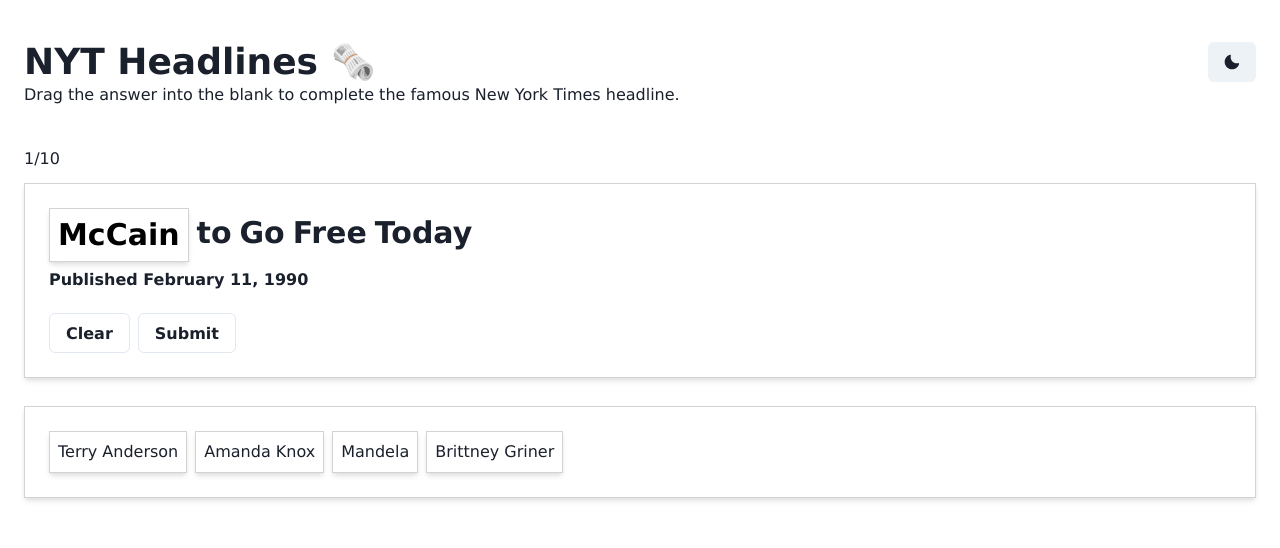
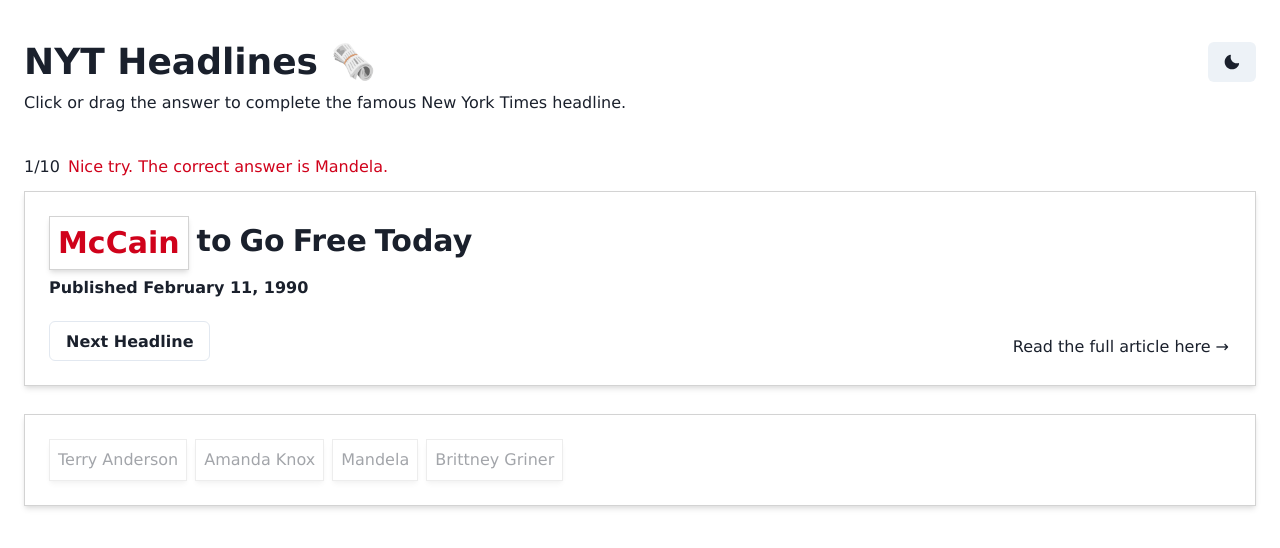
Before and after one commit to oliviawongnyc/headlines, a React (Create React App) app: page / in a window 1280 px wide. Both pictures are taken after a click on the button "McCain". Shown: the top 548 px of the page. Built offline with nearby package versions, Linux system fonts and the light colour scheme; a web font is replaced by a local one.

Commit message:
Removes clear/submit logic, submits immediately on guess

```diff
--- a/src/components/Answers/AnswerBank.tsx
+++ b/src/components/Answers/AnswerBank.tsx
@@ -1,11 +1,22 @@
 import { Box, Flex } from "@chakra-ui/react";
+import { useDroppable } from "@dnd-kit/core";
 import PossibleAnswer from "./PossibleAnswer";
 import { useAnswerBank } from "../../hooks/useAnswerBank";
 
 const AnswerBank = () => {
+  const { setNodeRef: setAnswerBankRef } = useDroppable({
+    id: "droppable-answer-bank",
+  });
   const { currentAnswerBank } = useAnswerBank();
+
   return (
-    <Box border="1px solid lightGray" boxShadow="md" p={["4", "6"]} w="100%">
+    <Box
+      border="1px solid lightGray"
+      boxShadow="md"
+      p={["4", "6"]}
+      w="100%"
+      ref={setAnswerBankRef}
+    >
       <Flex flexWrap="wrap" gap="2">
         {currentAnswerBank.map((answer) => {
           return <PossibleAnswer key={answer}>{answer}</PossibleAnswer>;
--- a/src/components/Answers/PossibleAnswer.tsx
+++ b/src/components/Answers/PossibleAnswer.tsx
@@ -1,53 +1,58 @@
 import { Box } from "@chakra-ui/react";
 import { useDraggable } from "@dnd-kit/core";
-import { useHeadline } from "../../hooks/useHeadline";
 import { useAnswerBank } from "../../hooks/useAnswerBank";
 import { useEffect } from "react";
+import { isMobile } from "../../data/helpers";
 import { useScore } from "../../hooks/useScore";
+import { useHeadline } from "../../hooks/useHeadline";
 
 const PossibleAnswer = ({ children }: { children: string }) => {
-  const { attributes, isDragging, listeners, setNodeRef, transform } =
-    useDraggable({
-      id: children,
-      data: { title: children },
-    });
+  const {
+    attributes,
+    isDragging,
+    listeners,
+    setNodeRef: setDraggableGuessRef,
+    transform,
+  } = useDraggable({
+    id: children,
+    data: { title: children },
+  });
 
-  const { setCurrentAnswerBank, setIsDragging } = useAnswerBank();
-  const { currentHeadlineIdx, gameHeadlines, setCurrentGuess } = useHeadline();
-  const { isCorrect } = useScore();
+  const { setIsDragging } = useAnswerBank();
+  const { dragHappened, setDragHappened, playersGuess } = useHeadline();
+  const { submitAGuess } = useScore();
+
+  const playerGuessed = !!playersGuess;
 
   useEffect(() => {
     setIsDragging(isDragging);
   }, [isDragging, setIsDragging]);
-
-  const makeAGuessOnClick = (e: any) => {
-    const originalAnswerBank = gameHeadlines[currentHeadlineIdx].answerBank;
-    setCurrentGuess(children);
-    setCurrentAnswerBank(
-      originalAnswerBank.filter((possibleAnswer) => possibleAnswer !== children)
-    );
-  };
 
   return (
     <Box
       as="button"
       border="1px solid lightGray"
       boxShadow="md"
-      // We don't want users to be able to focus/click another guess
-      // after the previous guess has been submitted
-      disabled={isCorrect !== null ? true : undefined}
-      opacity={isCorrect === null ? "" : "0.4"}
+      disabled={playerGuessed ? true : undefined}
+      opacity={playerGuessed ? "0.4" : ""}
       w="fit-content"
       p="2"
-      onTouchEnd={makeAGuessOnClick}
-      onClick={makeAGuessOnClick}
-      ref={setNodeRef}
+      {...(isMobile() && {
+        onTouchEnd: () => {
+          if (!dragHappened) {
+            submitAGuess(children);
+          }
+          setDragHappened(false);
+        },
+      })}
+      {...(!isMobile() && {
+        onClick: () => submitAGuess(children),
+      })}
+      ref={setDraggableGuessRef}
       sx={{
         touchAction: "none",
-        // We don't want users to be able to drag another guess
-        // after the previous guess has been submitted
         transform:
-          transform && isCorrect === null
+          transform && !playerGuessed
             ? `translate3d(${transform.x}px, ${transform.y}px, 0)`
             : undefined,
       }}
--- a/src/components/Game.tsx
+++ b/src/components/Game.tsx
@@ -1,7 +1,4 @@
 import { Flex, Text, useBreakpointValue } from "@chakra-ui/react";
-import { useHeadline } from "../hooks/useHeadline";
-import AnswerBank from "./Answers/AnswerBank";
-import HeadlineCard from "./Questions/HeadlineCard";
 import {
   DndContext,
   DragEndEvent,
@@ -11,12 +8,16 @@
   useSensor,
   useSensors,
 } from "@dnd-kit/core";
+import { isMobile } from "../data/helpers";
+import { QUESTION_COUNT } from "../data/constants";
+import AnswerBank from "./Answers/AnswerBank";
+import Header from "./Header";
+import HeadlineCard from "./Questions/HeadlineCard";
+import GameOver from "./GameOver";
+import { useHeadline } from "../hooks/useHeadline";
+import { useScore } from "../hooks/useScore";
 import { useAnswerBank } from "../hooks/useAnswerBank";
-import GameOver from "./GameOver";
-import Header from "./Header";
 import { Headline } from "../data/headlines";
-import { useScore } from "../hooks/useScore";
-import { QUESTION_COUNT } from "../data/constants";
 
 const Game = () => {
   const sensorBasedOnDevice = isMobile() ? TouchSensor : PointerSensor;
@@ -24,28 +25,32 @@
   const sensors = useSensors(
     useSensor(MouseSensor),
     useSensor(sensorBasedOnDevice, {
+      // This constraint gives us a way to decipher
+      // between a drag and a click.
       activationConstraint: {
         distance: 2,
       },
     })
   );
 
-  const { headline, gameHeadlines, setCurrentGuess, currentHeadlineIdx } =
+  const { setCurrentAnswerBank } = useAnswerBank();
+  const { currentHeadlineIdx, setDragHappened, headline, playersGuess } =
     useHeadline();
-  const { setCurrentAnswerBank } = useAnswerBank();
-  const { isCorrect } = useScore();
+  const { isCorrect, submitAGuess } = useScore();
 
-  const makeAGuessOnDrag = (e: DragEndEvent) => {
+  const playerGuessed = !!playersGuess;
+
+  const onDragEnd = (e: DragEndEvent) => {
     const guess = e.active.data.current;
-    if (!guess || e.over?.id !== "droppable") return;
-
-    const originalAnswerBank = gameHeadlines[currentHeadlineIdx].answerBank;
-    setCurrentGuess(guess.title);
-    setCurrentAnswerBank(
-      originalAnswerBank.filter(
-        (possibleAnswer) => possibleAnswer !== guess.title
-      )
-    );
+    if (!guess) return;
+    // If the draggable item is over the correct space, submit the guess
+    if (e.over && e.over.id === "droppable-headline-card") {
+      submitAGuess(guess.title);
+      // else, add it back to the answer bank
+    } else {
+      setCurrentAnswerBank([...(headline as Headline).answerBank]);
+    }
+    setDragHappened(true);
   };
 
   return (
@@ -54,7 +59,12 @@
       {headline && (
         <Flex alignItems={["end", "center"]} mb="3" mx={["4", "6"]} gap="2">
           <QuestionCount currentHeadlineIdx={currentHeadlineIdx} />
-          <Feedback headline={headline} isCorrect={isCorrect} />
+          {playerGuessed && (
+            <Feedback
+              correctAnswer={headline.correctAnswer}
+              isCorrect={isCorrect}
+            />
+          )}
         </Flex>
       )}
       <Flex
@@ -64,7 +74,7 @@
         mx={["4", "6"]}
       >
         {headline ? (
-          <DndContext onDragEnd={makeAGuessOnDrag} sensors={sensors}>
+          <DndContext onDragEnd={onDragEnd} sensors={sensors}>
             <HeadlineCard headline={headline} />
             <AnswerBank />
           </DndContext>
@@ -74,12 +84,6 @@
       </Flex>
     </>
   );
-};
-
-const isMobile = () => {
-  const regex =
-    /Mobi|Android|webOS|iPhone|iPad|iPod|BlackBerry|IEMobile|Opera Mini/i;
-  return regex.test(navigator.userAgent);
 };
 
 const QuestionCount = ({
@@ -95,24 +99,20 @@
 };
 
 const Feedback = ({
-  headline,
+  correctAnswer,
   isCorrect,
 }: {
-  headline?: Headline;
+  correctAnswer: string;
   isCorrect: boolean | null;
 }) => {
   const wrongAnswer = useBreakpointValue({
-    base: `The correct answer is ${headline?.correctAnswer}.`,
-    sm: `Nice try. The correct answer is ${headline?.correctAnswer}.`,
+    base: `The correct answer is ${correctAnswer}.`,
+    sm: `Nice try. The correct answer is ${correctAnswer}.`,
   });
 
   return (
     <Text color={isCorrect ? "correct" : "incorrect"} fontSize={["sm", "md"]}>
-      {headline && isCorrect !== null
-        ? isCorrect
-          ? "Well done!"
-          : wrongAnswer
-        : null}
+      {isCorrect ? "Well done!" : wrongAnswer}
     </Text>
   );
 };
--- a/src/components/Header.tsx
+++ b/src/components/Header.tsx
@@ -39,8 +39,8 @@
         </Tooltip>
       </Flex>
       {headline && (
-        <Text>
-          Drag the answer into the blank to complete the famous New York Times
+        <Text mt="2">
+          Click or drag the answer to complete the famous New York Times
           headline.
         </Text>
       )}
--- a/src/components/Questions/GameButtons.tsx
+++ b/src/components/Questions/GameButtons.tsx
@@ -1,83 +1,36 @@
 import { useEffect, useRef } from "react";
 import { Button, Flex, Link, useBreakpointValue } from "@chakra-ui/react";
+import { Headline } from "../../data/headlines";
+import { useHeadline } from "../../hooks/useHeadline";
 import { useScore } from "../../hooks/useScore";
-import { Headline } from "../../data/headlines";
-import { useAnswerBank } from "../../hooks/useAnswerBank";
-import { useHeadline } from "../../hooks/useHeadline";
 
 const GameButtons = ({ headline }: { headline: Headline }) => {
-  const submitRef = useRef<HTMLButtonElement | null>(null);
   const nextRef = useRef<HTMLButtonElement | null>(null);
+
+  const {
+    currentHeadlineIdx,
+    setCurrentHeadlineIdx,
+    playersGuess,
+    setPlayersGuess,
+  } = useHeadline();
+  const { setIsCorrect } = useScore();
+
+  useEffect(() => {
+    if (playersGuess && nextRef.current) nextRef.current.focus();
+  }, [playersGuess]);
+
+  const nextHeadlineOrFinish = () => {
+    setPlayersGuess("");
+    setIsCorrect(false);
+    setCurrentHeadlineIdx((prevState) => prevState + 1);
+  };
 
   const linkText = useBreakpointValue({
     base: "Full article here →",
     sm: "Read the full article here →",
   });
-  const { setCurrentAnswerBank } = useAnswerBank();
-  const {
-    currentGuess,
-    setCurrentGuess,
-    currentHeadlineIdx,
-    setCurrentHeadlineIdx,
-  } = useHeadline();
-  const { isCorrect, setIsCorrect, setScore } = useScore();
 
-  useEffect(() => {
-    if (currentGuess && submitRef.current) {
-      submitRef.current.focus();
-    }
-  }, [currentGuess]);
-
-  // Once a guess has been submitted, focus on "next" button
-  useEffect(() => {
-    if (isCorrect !== null && nextRef.current) {
-      nextRef.current.focus();
-    }
-  }, [isCorrect]);
-
-  const clearGuess = () => {
-    setCurrentGuess("");
-    setCurrentAnswerBank([...headline.answerBank]);
-  };
-
-  const handleSubmit = () => {
-    if (!currentGuess) return;
-    if (currentGuess === headline.correctAnswer) {
-      setIsCorrect(true);
-      setScore((prevScore) => prevScore + 1);
-    } else {
-      setIsCorrect(false);
-    }
-  };
-
-  const nextHeadlineOrFinish = () => {
-    clearGuess();
-    setIsCorrect(null);
-    setCurrentHeadlineIdx((prevState) => prevState + 1);
-  };
   return (
-    <>
-      {isCorrect === null ? (
-        <Flex gap="2" mt="6">
-          <Button
-            isDisabled={!currentGuess}
-            onClick={clearGuess}
-            variant="outline"
-            size={["sm", "md"]}
-          >
-            Clear
-          </Button>
-          <Button
-            isDisabled={!currentGuess}
-            onClick={handleSubmit}
-            ref={submitRef}
-            variant="outline"
-            size={["sm", "md"]}
-          >
-            Submit
-          </Button>
-        </Flex>
-      ) : (
     <Flex mt="6" alignItems="end" justifyContent="space-between">
       <Button
         onClick={nextHeadlineOrFinish}
@@ -97,8 +50,6 @@
         {linkText}
       </Link>
     </Flex>
-      )}
-    </>
   );
 };
 
--- a/src/components/Questions/HeadlineAndDate.tsx
+++ b/src/components/Questions/HeadlineAndDate.tsx
@@ -6,20 +6,22 @@
   useColorModeValue,
   useDisclosure,
 } from "@chakra-ui/react";
-import { useHeadline } from "../../hooks/useHeadline";
 import { useDroppable } from "@dnd-kit/core";
 import { Headline } from "../../data/headlines";
 import { useAnswerBank } from "../../hooks/useAnswerBank";
 import { useScore } from "../../hooks/useScore";
+import { useHeadline } from "../../hooks/useHeadline";
 
 const HeadlineAndDate = ({ headline }: { headline: Headline }) => {
-  const { isOver, setNodeRef } = useDroppable({
-    id: "droppable",
+  const { isOver, setNodeRef: setBlankRef } = useDroppable({
+    id: "droppable-headline-card",
   });
   const { isOpen, onOpen, onToggle, onClose } = useDisclosure();
   const { isDragging } = useAnswerBank();
-  const { currentGuess } = useHeadline();
+  const { playersGuess } = useHeadline();
   const { isCorrect } = useScore();
+
+  const playerGuessed = !!playersGuess;
 
   // Light and dark mode colors
   const tooltipBg = useColorModeValue("white", "gray.800");
@@ -44,7 +46,7 @@
                   closeOnClick={false}
                   hasArrow
                   label={
-                    !isDragging && !currentGuess
+                    !isDragging && !playerGuessed
                       ? "Drag and drop an answer from below"
                       : ""
                   }
@@ -53,19 +55,19 @@
                 >
                   <Box
                     bg={isOver ? boxBg : undefined}
-                    borderBottom={!currentGuess ? blankBorder : undefined}
-                    h={currentGuess ? "fit-content" : "40px"}
-                    w={currentGuess ? "fit-content" : "150px"}
+                    borderBottom={playerGuessed ? undefined : blankBorder}
+                    h={playerGuessed ? "fit-content" : "40px"}
+                    w={playerGuessed ? "fit-content" : "150px"}
                     opacity={isOver ? "0.5" : undefined}
                     onMouseEnter={onOpen}
                     onMouseLeave={onClose}
                     onClick={onToggle}
-                    ref={setNodeRef}
+                    ref={setBlankRef}
                   >
                     <Heading
                       as="h2"
-                      border={currentGuess ? "1px solid lightGray" : undefined}
-                      boxShadow={currentGuess ? "md" : undefined}
+                      border={playerGuessed ? "1px solid lightGray" : undefined}
+                      boxShadow={playerGuessed ? "md" : undefined}
                       p="2"
                       color={
                         isCorrect === true
@@ -76,7 +78,7 @@
                       }
                       fontSize="3xl"
                     >
-                      {currentGuess}
+                      {playersGuess}
                     </Heading>
                   </Box>
                 </Tooltip>
--- a/src/components/Questions/HeadlineCard.tsx
+++ b/src/components/Questions/HeadlineCard.tsx
@@ -1,9 +1,18 @@
 import { Flex } from "@chakra-ui/react";
+import { Headline } from "../../data/headlines";
 import GameButtons from "./GameButtons";
-import { Headline } from "../../data/headlines";
 import HeadlineAndDate from "./HeadlineAndDate";
+import { useHeadline } from "../../hooks/useHeadline";
+import { useEffect } from "react";
 
 const HeadlineCard = ({ headline }: { headline: Headline }) => {
+  const { playersGuess, setDragHappened } = useHeadline();
+  const playerGuessed = !!playersGuess;
+
+  useEffect(() => {
+    setDragHappened(false);
+  }, [headline, setDragHappened]);
+
   return (
     <Flex
       border="1px solid lightGray"
@@ -13,7 +22,7 @@
       w="100%"
     >
       <HeadlineAndDate headline={headline} />
-      <GameButtons headline={headline} />
+      {playerGuessed && <GameButtons headline={headline} />}
     </Flex>
   );
 };
--- /dev/null
+++ b/src/data/helpers.ts
@@ -0,0 +1,5 @@
+export const isMobile = () => {
+  const regex =
+    /Mobi|Android|webOS|iPhone|iPad|iPod|BlackBerry|IEMobile|Opera Mini/i;
+  return regex.test(navigator.userAgent);
+};
--- a/src/hooks/useAnswerBank.tsx
+++ b/src/hooks/useAnswerBank.tsx
@@ -28,15 +28,15 @@
     Headline["answerBank"]
   >([]);
   const [isDragging, setIsDragging] = useState<boolean>(false);
-  const { currentHeadlineIdx } = useHeadline();
+  const { headline } = useHeadline();
 
   useEffect(() => {
-    if (!gameHeadlines[currentHeadlineIdx]) {
+    if (!headline) {
       setCurrentAnswerBank([]);
     } else {
-      setCurrentAnswerBank([...gameHeadlines[currentHeadlineIdx].answerBank]);
+      setCurrentAnswerBank([...headline.answerBank]);
     }
-  }, [gameHeadlines, currentHeadlineIdx]);
+  }, [headline]);
 
   return (
     <AnswerBankContext.Provider
--- a/src/hooks/useHeadline.tsx
+++ b/src/hooks/useHeadline.tsx
@@ -7,12 +7,14 @@
 };
 
 type HeadlineContextReturn = {
-  currentGuess: string;
-  setCurrentGuess: React.Dispatch<React.SetStateAction<string>>;
   currentHeadlineIdx: number;
   setCurrentHeadlineIdx: React.Dispatch<React.SetStateAction<number>>;
+  dragHappened: boolean;
+  setDragHappened: React.Dispatch<React.SetStateAction<boolean>>;
+  gameHeadlines: Headline[];
   headline: Headline | undefined;
-  gameHeadlines: Headline[];
+  playersGuess: string;
+  setPlayersGuess: React.Dispatch<React.SetStateAction<string>>;
 };
 
 export const HeadlineContext = createContext<HeadlineContextReturn | null>(
@@ -23,18 +25,21 @@
   children,
   gameHeadlines,
 }: HeadlineContextProviderProps) {
-  const [currentGuess, setCurrentGuess] = useState<string>("");
+  const [playersGuess, setPlayersGuess] = useState<string>("");
   const [currentHeadlineIdx, setCurrentHeadlineIdx] = useState<number>(0);
+  const [dragHappened, setDragHappened] = useState<boolean>(false);
 
   return (
     <HeadlineContext.Provider
       value={{
-        currentGuess,
-        setCurrentGuess,
         currentHeadlineIdx,
         setCurrentHeadlineIdx,
-        headline: gameHeadlines[currentHeadlineIdx] || undefined,
+        dragHappened,
+        setDragHappened,
         gameHeadlines,
+        headline: gameHeadlines[currentHeadlineIdx],
+        playersGuess,
+        setPlayersGuess,
       }}
     >
       {children}
--- a/src/hooks/useScore.tsx
+++ b/src/hooks/useScore.tsx
@@ -1,4 +1,6 @@
 import { createContext, useContext, useState } from "react";
+import { useHeadline } from "./useHeadline";
+import { useAnswerBank } from "./useAnswerBank";
 
 type ScoreContextProviderProps = {
   children: React.ReactNode;
@@ -6,9 +8,10 @@
 
 type ScoreContextReturn = {
   isCorrect: boolean | null;
-  setIsCorrect: React.Dispatch<React.SetStateAction<boolean | null>>;
+  setIsCorrect: React.Dispatch<React.SetStateAction<boolean>>;
   score: number;
   setScore: React.Dispatch<React.SetStateAction<number>>;
+  submitAGuess: (guess: string) => void;
 };
 
 export const ScoreContext = createContext<ScoreContextReturn | null>(null);
@@ -16,10 +19,27 @@
 export default function ScoreContextProvider({
   children,
 }: ScoreContextProviderProps) {
-  // isCorrect is null if a guess has not yet been submitted,
-  // otherwise is true or false.
-  const [isCorrect, setIsCorrect] = useState<boolean | null>(null);
+  const { headline, setPlayersGuess } = useHeadline();
+  const { setCurrentAnswerBank } = useAnswerBank();
+
+  const [isCorrect, setIsCorrect] = useState<boolean>(false);
   const [score, setScore] = useState<number>(0);
+
+  const submitAGuess = (guess: string) => {
+    if (!headline) return;
+    setPlayersGuess(guess);
+    const originalAnswerBank = headline.answerBank;
+    setCurrentAnswerBank(
+      originalAnswerBank.filter((possibleAnswer) => possibleAnswer !== guess)
+    );
+
+    if (guess === headline.correctAnswer) {
+      setIsCorrect(true);
+      setScore((prevScore) => prevScore + 1);
+    } else {
+      setIsCorrect(false);
+    }
+  };
 
   return (
     <ScoreContext.Provider
@@ -28,6 +48,7 @@
         setIsCorrect,
         score,
         setScore,
+        submitAGuess,
       }}
     >
       {children}
```
Also changed, not shown: src/App.tsx (+4 -4 lines). Lines whose indentation alone changed are shown as unchanged.
